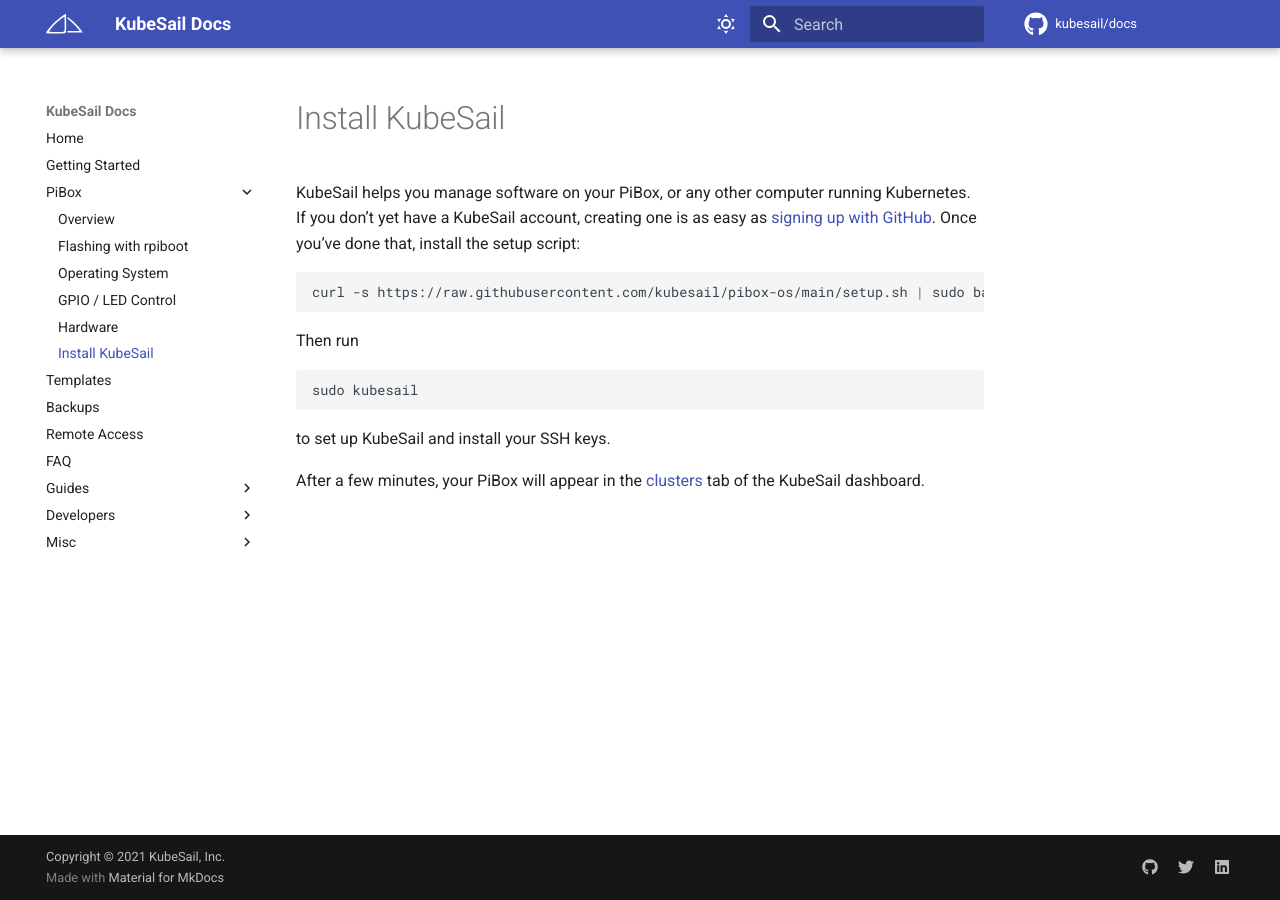
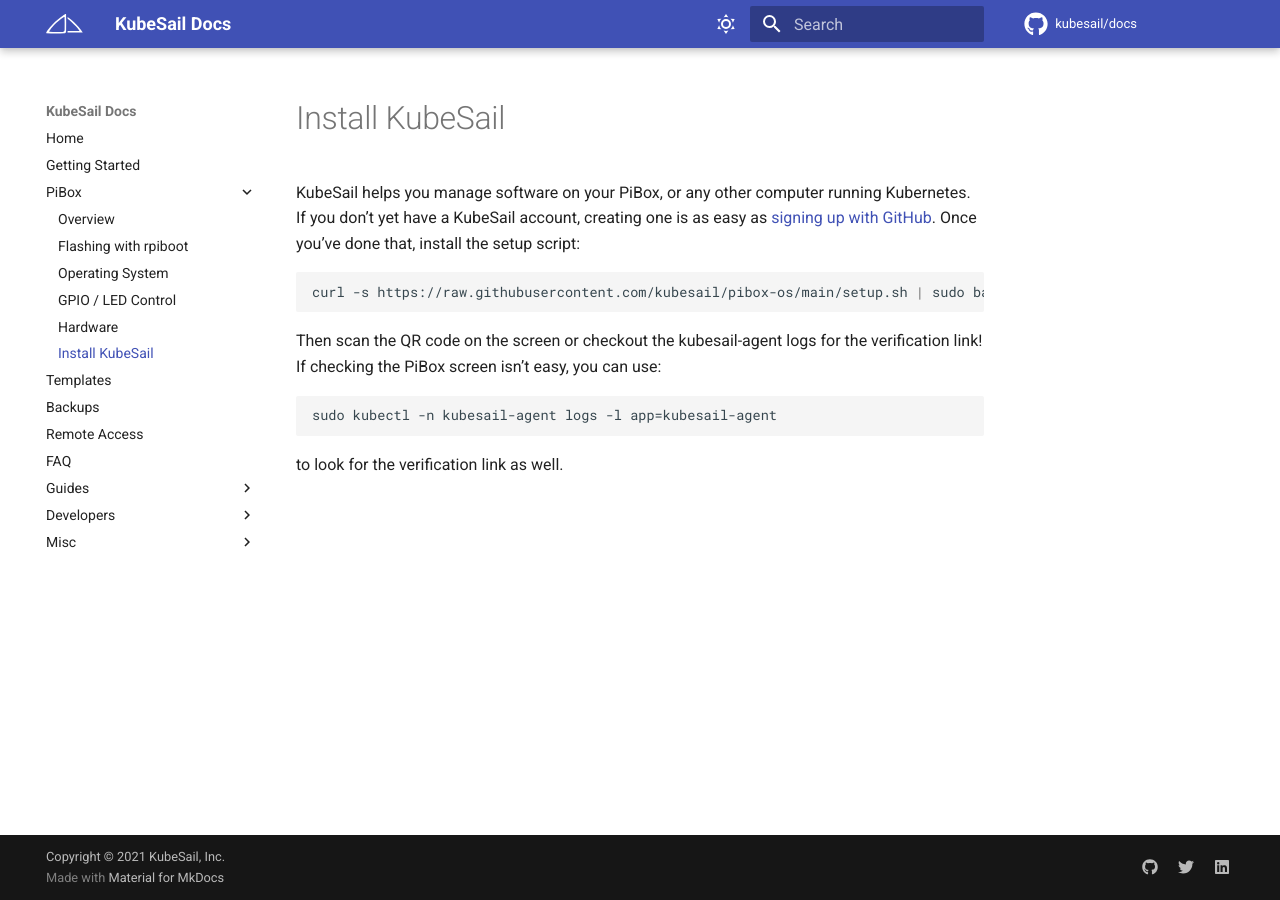
Before and after one commit to kubesail/kubesail-docs, an MkDocs documentation site: the page built from docs/guides/pibox/kubesail.md, in a window 1280 px wide. Built offline with MkDocs 1.6.1 and Material for MkDocs 9.7.7, drawn with Linux system fonts in a browser that asks for light colours; comment, search, counter and statistics services are not loaded.

Commit message:
remove reference to kubesail cli

````diff
--- a/docs/guides/pibox/kubesail.md
+++ b/docs/guides/pibox/kubesail.md
@@ -6,12 +6,9 @@
 curl -s https://raw.githubusercontent.com/kubesail/pibox-os/main/setup.sh | sudo bash
 ```
 
-Then run
+Then scan the QR code on the screen or checkout the kubesail-agent logs for the verification link! If checking the PiBox screen isn't easy, you can use:
 
-```bash
-sudo kubesail
 ```
-
-to set up KubeSail and install your SSH keys.
-
-After a few minutes, your PiBox will appear in the [clusters](https://kubesail.com/clusters) tab of the KubeSail dashboard.
+sudo kubectl -n kubesail-agent logs -l app=kubesail-agent
+```
+to look for the verification link as well.
````
